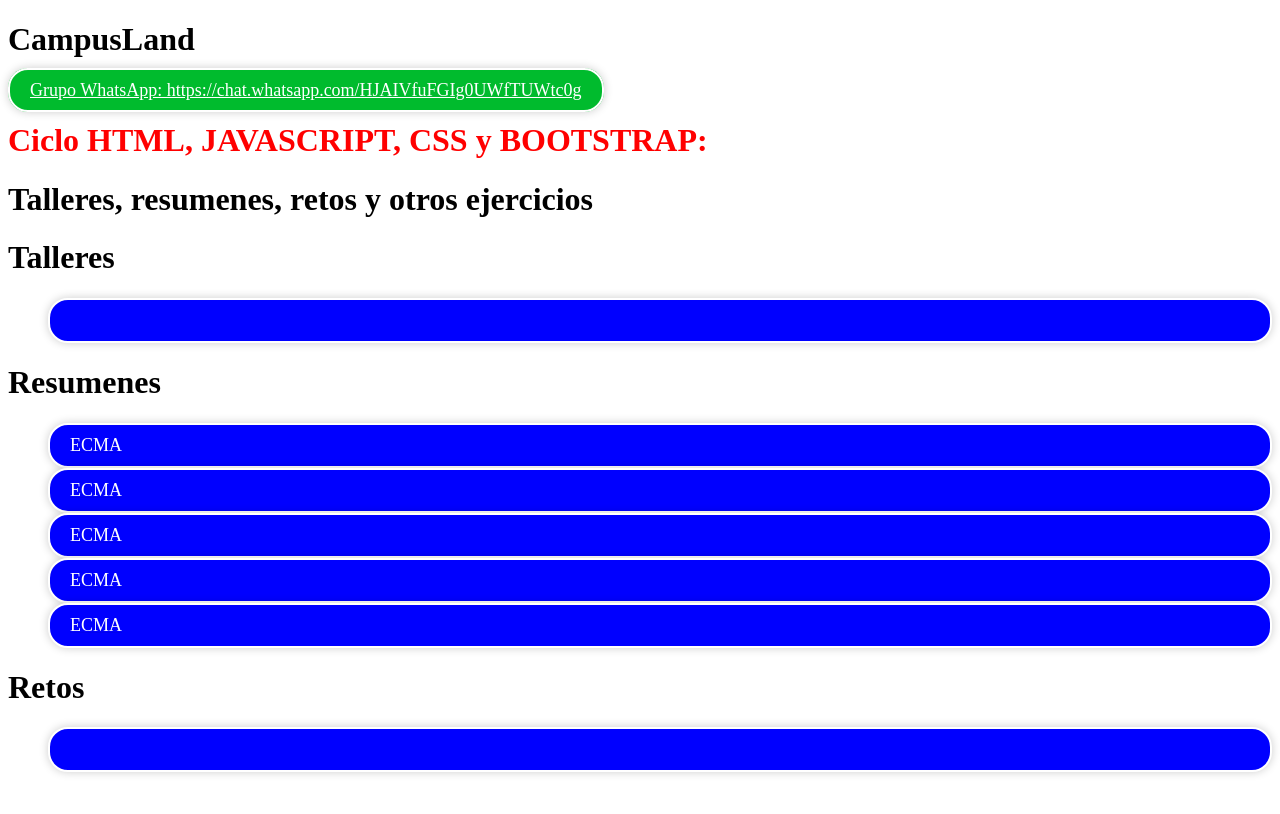
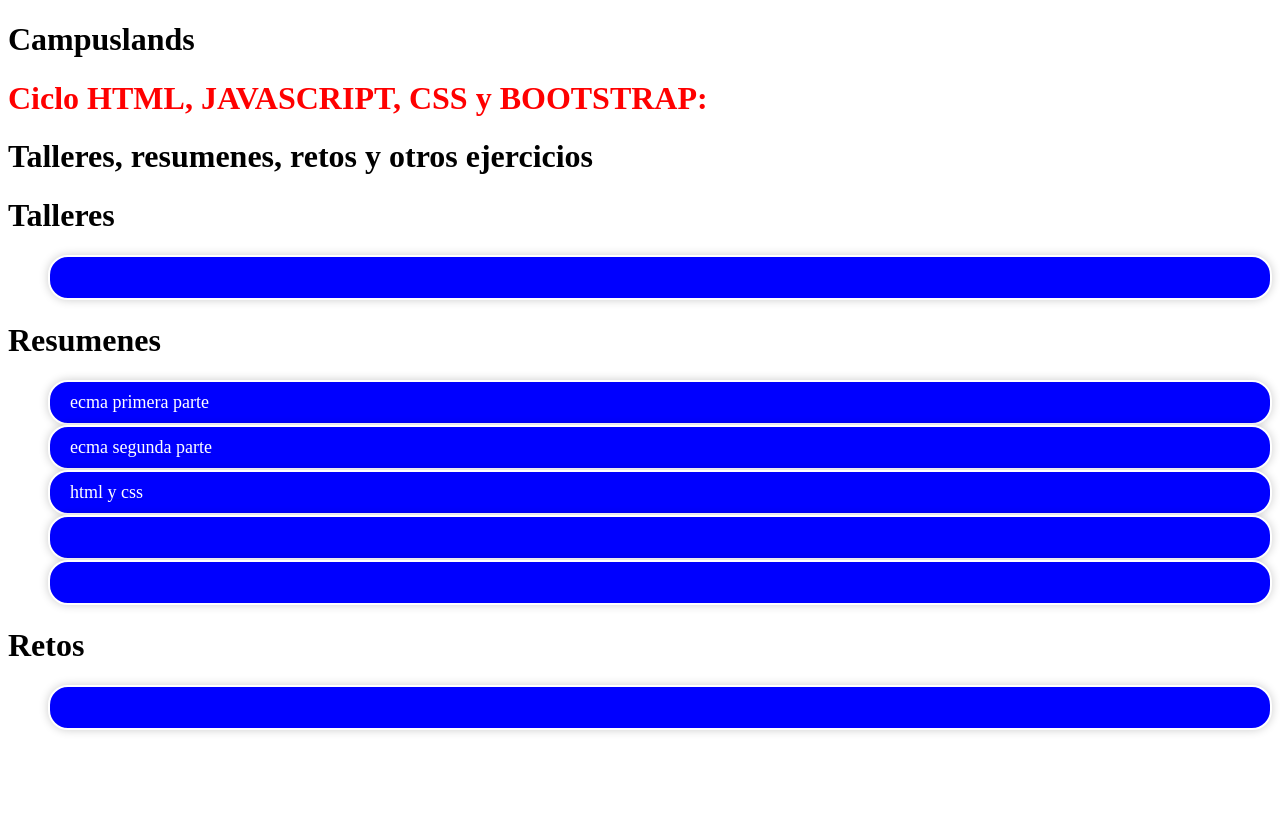
Before and after one commit to andressantage/ecma-js, a plain HTML site: page index.html in a window 1280 px wide. Drawn offline with Linux system fonts and the light colour scheme.

Commit message:
Update index.html

```diff
--- a/index.html
+++ b/index.html
@@ -2,7 +2,7 @@
 <html>
 <head>
     <link rel="shortcut icon" href="img/logo.png" type="image/x-icon">
-	<title>CampusLand</title>
+	<title>Campuslands</title>
 	<link rel="stylesheet" href="prism.css">
 	<script src="prism.js"></script>
     <style>
@@ -30,8 +30,7 @@
     </style>
 </head>
 <body>
-    <h1>CampusLand</h1>
-    <a href="https://chat.whatsapp.com/HJAIVfuFGIg0UWfTUWtc0g" class="fair-style-button">Grupo WhatsApp: https://chat.whatsapp.com/HJAIVfuFGIg0UWfTUWtc0g</a>
+    <h1>Campuslands</h1>
     <h1 style="color: red">Ciclo HTML, JAVASCRIPT, CSS y BOOTSTRAP:</h1>
     <h1>Talleres, resumenes, retos y otros ejercicios</h1>
     <h1>Talleres</h1>
@@ -41,11 +40,11 @@
 
     <h1>Resumenes</h1>
     <ul>
-        <a href="resumen1.html"><li class="fair-style-but">ECMA</li></a>
-        <a href="resumen2.html"><li class="fair-style-but">ECMA</li></a>
-        <a href="resumen3.html"><li class="fair-style-but">ECMA</li></a>
-        <a href="resumen4.html"><li class="fair-style-but">ECMA</li></a>
-        <a href="resumen5.html"><li class="fair-style-but">ECMA</li></a>
+        <a href="resumen1.html"><li class="fair-style-but">ecma primera parte</li></a>
+        <a href="resumen2.html"><li class="fair-style-but">ecma segunda parte</li></a>
+        <a href="resumen3.html"><li class="fair-style-but">html y css</li></a>
+        <a href="resumen4.html"><li class="fair-style-but"></li></a>
+        <a href="resumen5.html"><li class="fair-style-but"></li></a>
 
     </ul>
     <h1>Retos</h1>
```
